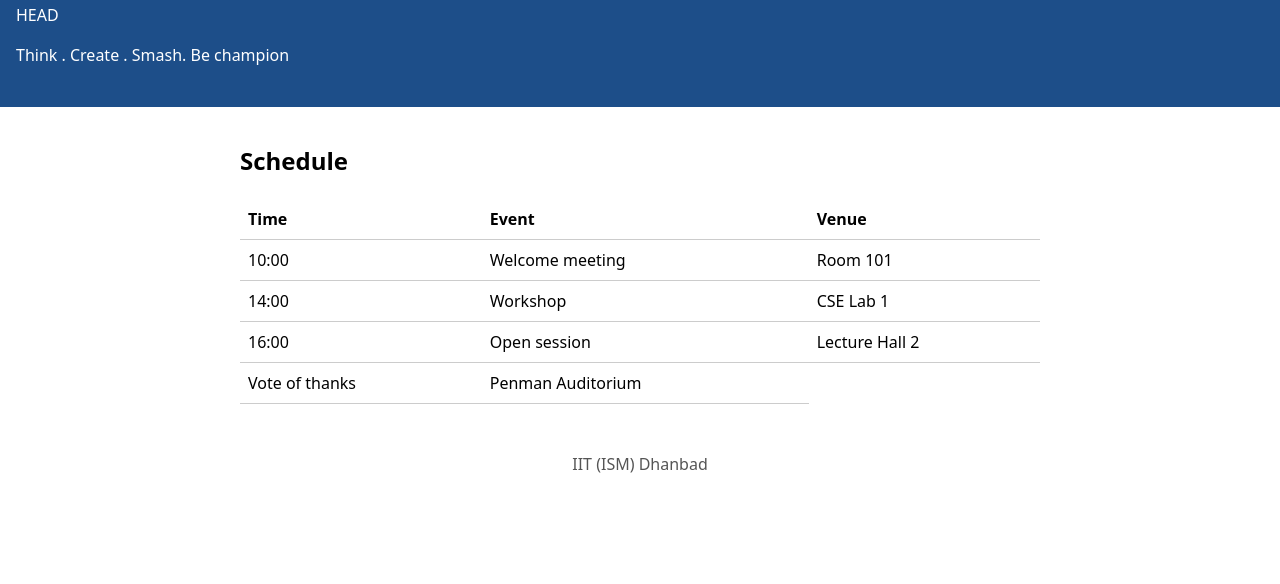
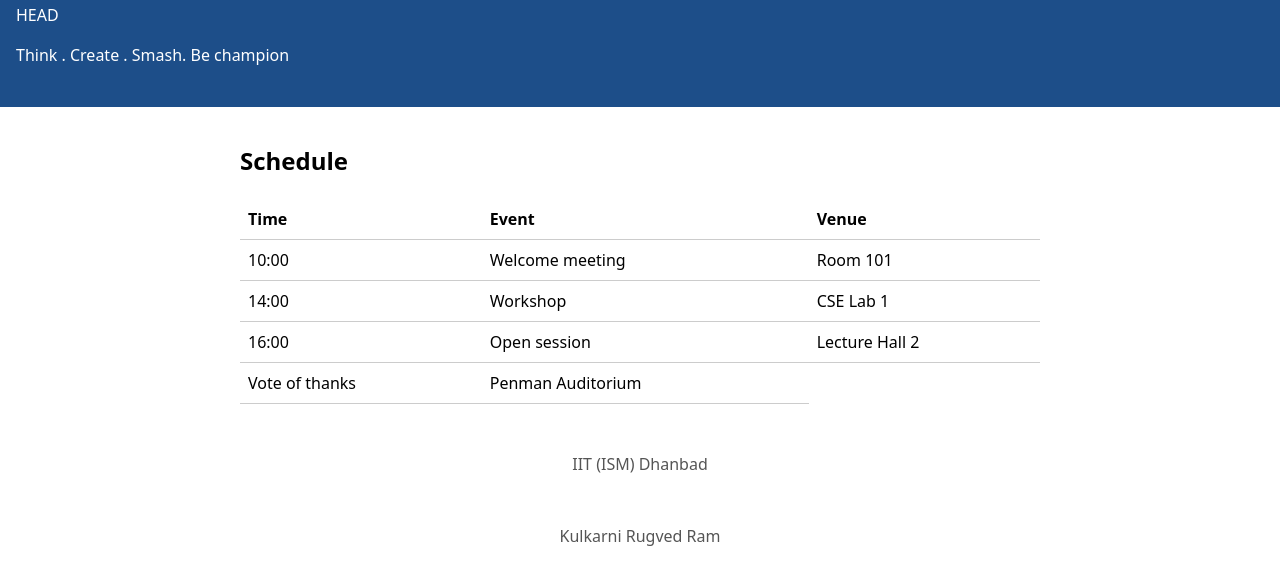
Before and after one commit to rugved-4755/club-page, a plain HTML site: page index.html in a window 1280 px wide. Shown: the part 112-696 px from the top of the page. Drawn offline with Linux system fonts and the light colour scheme.

Commit message:
Footer added with my name

```diff
--- a/index.html
+++ b/index.html
@@ -33,5 +33,8 @@
   <footer>
     <p>IIT (ISM) Dhanbad</p>
   </footer>
+  <footer>
+	  Kulkarni Rugved Ram
+	  </Footer>
 </body>
 </html>
```
